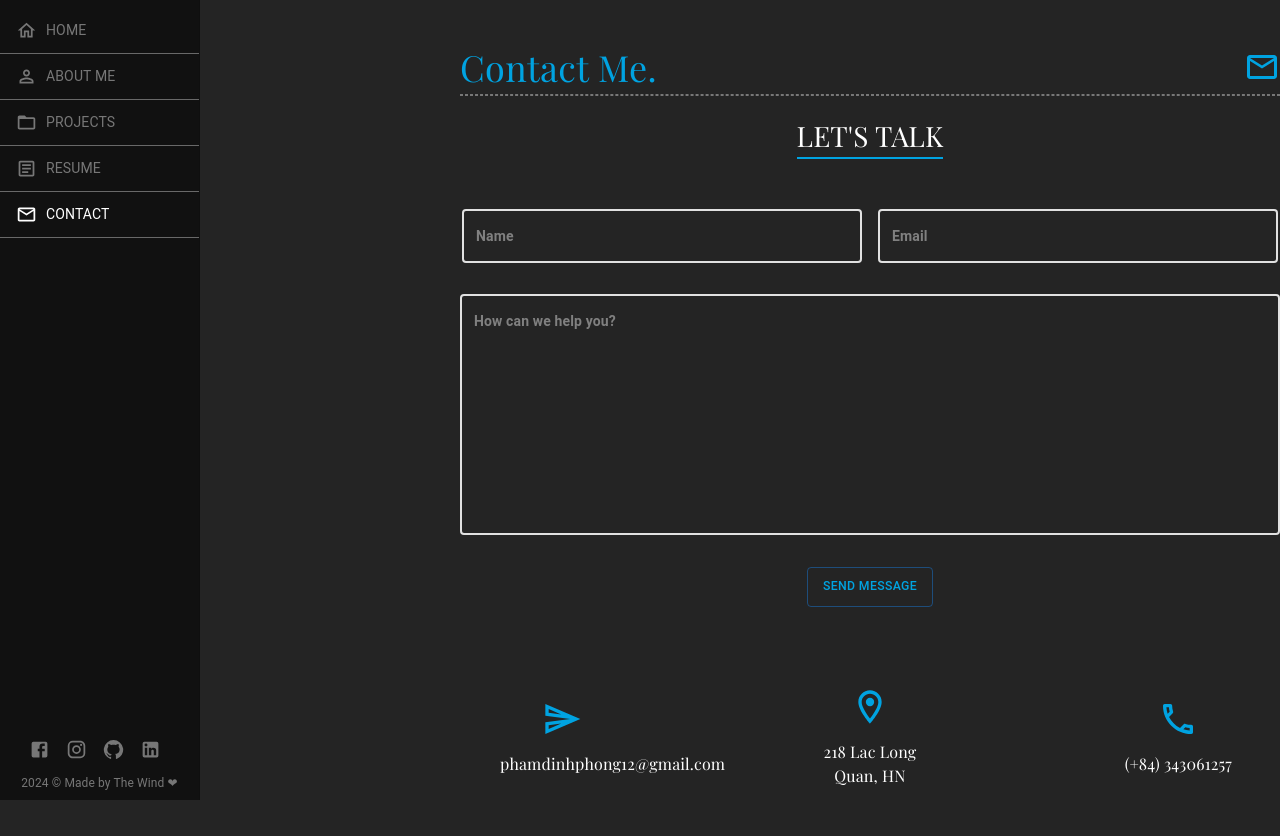
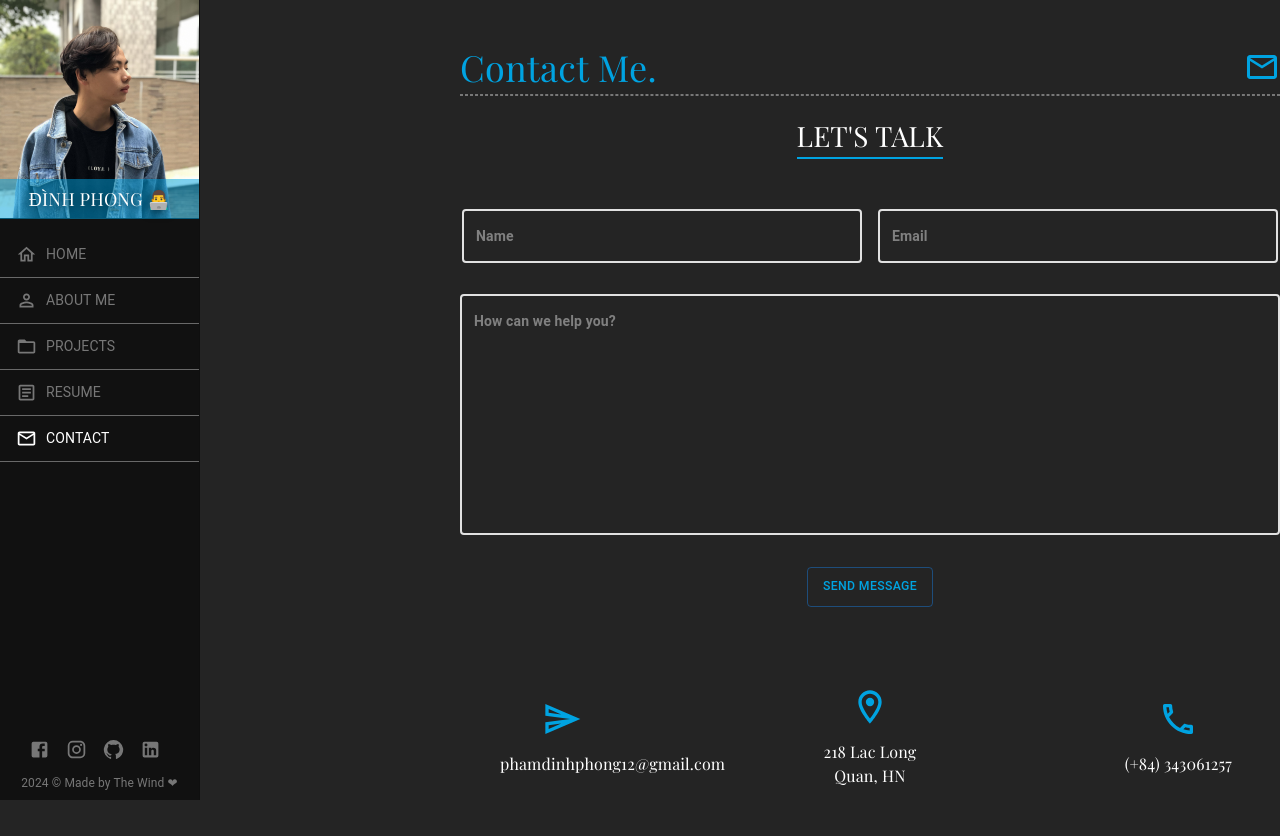
Before and after one commit to phong310/My_Portfolio, a React (Vite) app: page /contact in a window 1280 px wide. Shown: the top 836 px of the page. Built offline with nearby package versions, Linux system fonts and the light colour scheme.

Commit message:
update profile pic

```diff
--- a/src/components/ProfilePic/ProfilePic.jsx
+++ b/src/components/ProfilePic/ProfilePic.jsx
@@ -1,12 +1,12 @@
 import { Grid, Typography } from '@mui/material'
-// import avatarImage from '/dist/assets/images/IMG_0305.jpg';
+import avatarImage from '../../../public/IMG_0305-9QZomn1G.jpg';
 import React from 'react'
 
 export default function ProfilePic() {
   return (
       <Grid sx={{ position: 'relative', }}>
           <Typography sx={{ ...styleName }}>Đình Phong 👨‍💻</Typography>
-          {/* <img src={avatarImage} alt='avatar' style={styleImg} /> */}
+          <img src={avatarImage} alt='avatar' style={styleImg} />
       </Grid>
   )
 }
```
Also changed, not shown: public/IMG_0305-9QZomn1G.jpg (added).
